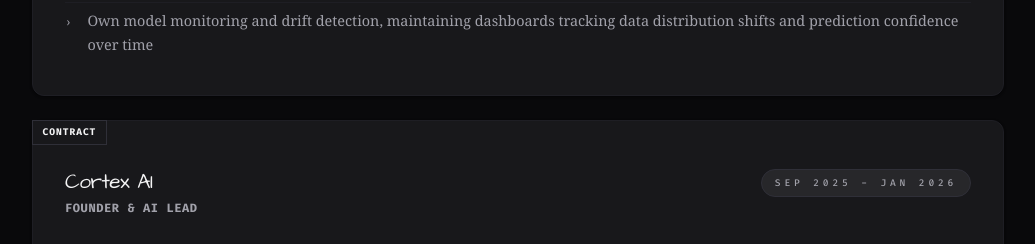
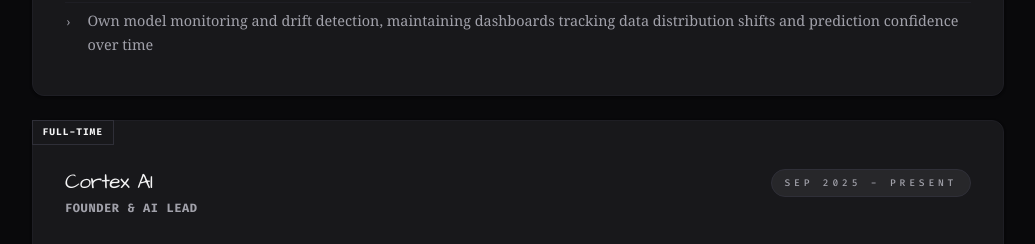
Before and after one commit to secretlyincontrol2/sportfolio, a React (Vite) app: page /about in a window 1280 px wide. Shown: the part 960-1204 px from the top of the page, without its empty margins (122-1157 px from the left). Built offline with nearby package versions, Linux system fonts and the light colour scheme.

Commit message:
Update Cortex AI to Full-time and Present

```diff
--- a/src/pages/About.jsx
+++ b/src/pages/About.jsx
@@ -39,8 +39,8 @@
   {
     company: 'Cortex AI',
     role: 'Founder & AI Lead',
-    period: 'Sep 2025 - Jan 2026',
-    type: 'Contract',
+    period: 'Sep 2025 - Present',
+    type: 'Full-time',
     bullets: [
       'Designed and shipped a diagnostic inference engine combining computer vision (Swin Transformer) with a RAG-grounded knowledge base of clinical guidelines',
       'Built the end-to-end ML pipeline from data ingestion to model serving, supporting real-time inference at scale',
```
